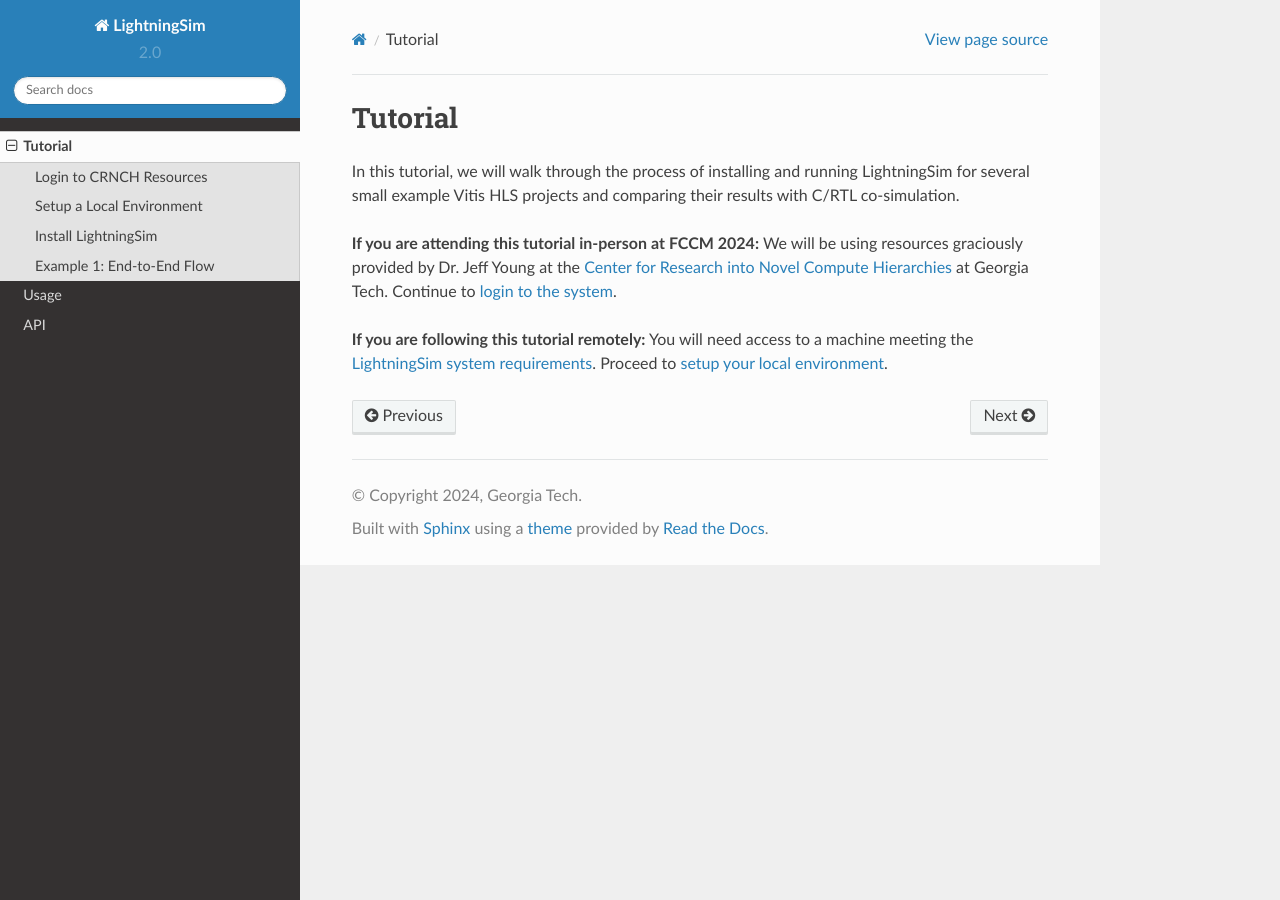
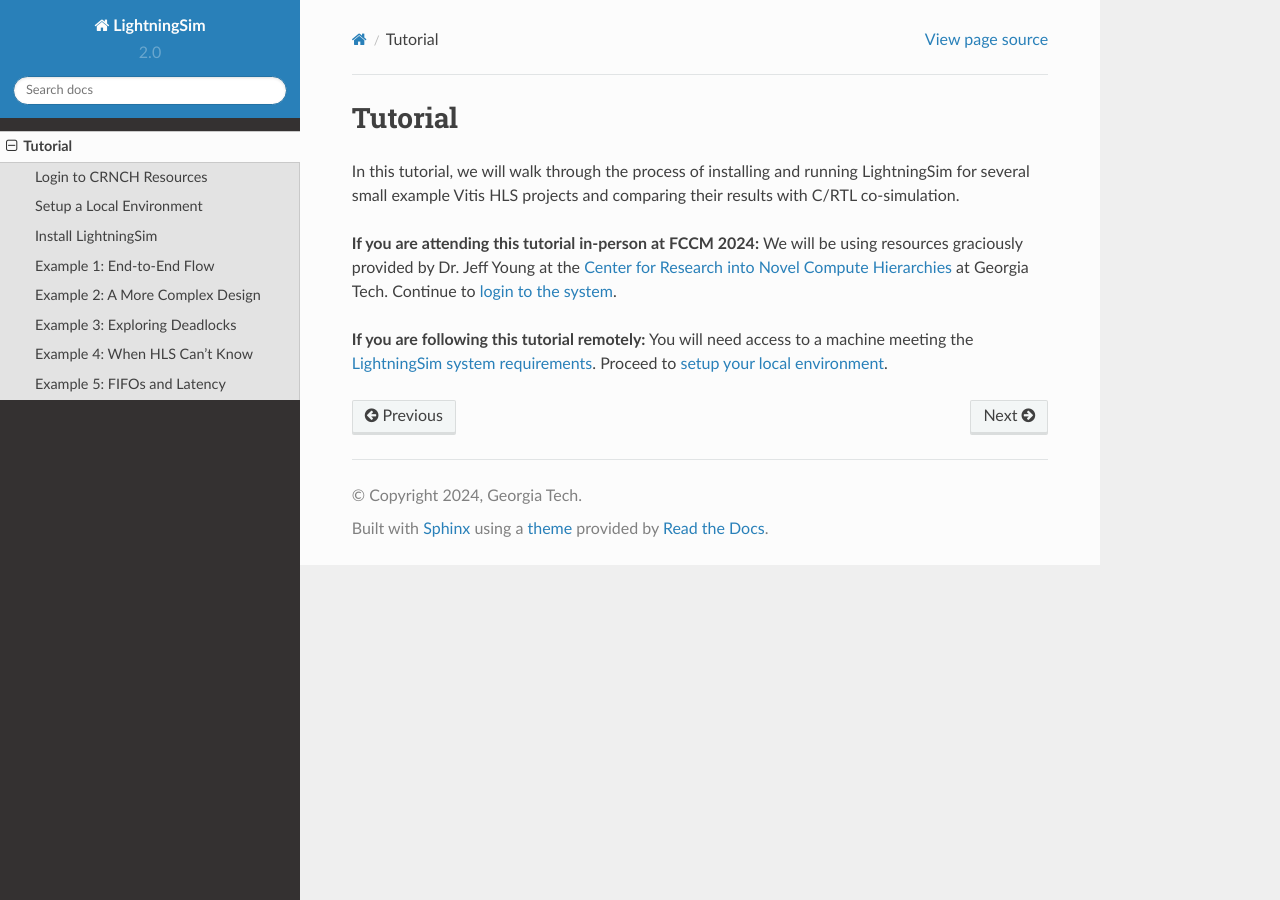
Before and after one commit to sharc-lab/lightningsim-doc, a Sphinx documentation site: the page built from docs/source/tutorial/index.rst, in a window 1280 px wide. Built offline with Sphinx 7.4.7 and the Read the Docs theme 2.0.0, drawn with Linux system fonts in a browser that asks for light colours.

Commit message:
more wip

```diff
--- a/docs/source/index.rst
+++ b/docs/source/index.rst
@@ -2,8 +2,6 @@
    :hidden:
 
    tutorial/index
-   usage
-   api
 
 Welcome to LightningSim's documentation!
 ========================================
--- /dev/null
+++ b/docs/source/tutorial/ex2-more-complex.rst
@@ -0,0 +1,4 @@
+Example 2: A More Complex Design
+================================
+
+LightningSim truly shines when it comes to larger, more complex designs that take minutes or hours to synthesize and simulate. As an example, we will use one of the graph neural network (GNN) accelerator designs from `FlowGNN <https://arxiv.org/abs/2204.13103>`_.
--- /dev/null
+++ b/docs/source/tutorial/ex3-deadlock.rst
@@ -0,0 +1,2 @@
+Example 3: Exploring Deadlocks
+==============================
--- /dev/null
+++ b/docs/source/tutorial/ex4-hls-fail.rst
@@ -0,0 +1,2 @@
+Example 4: When HLS Can't Know
+==============================
--- /dev/null
+++ b/docs/source/tutorial/ex5-fifo-latency.rst
@@ -0,0 +1,2 @@
+Example 5: FIFOs and Latency
+============================
--- a/docs/source/tutorial/index.rst
+++ b/docs/source/tutorial/index.rst
@@ -8,6 +8,10 @@ Tutorial
   setup-local
   install
   ex1-end-to-end
+  ex2-more-complex
+  ex3-deadlock
+  ex4-hls-fail
+  ex5-fifo-latency
 
 In this tutorial, we will walk through the process of installing and running LightningSim for several small example Vitis HLS projects and comparing their results with C/RTL co-simulation.
 
```
